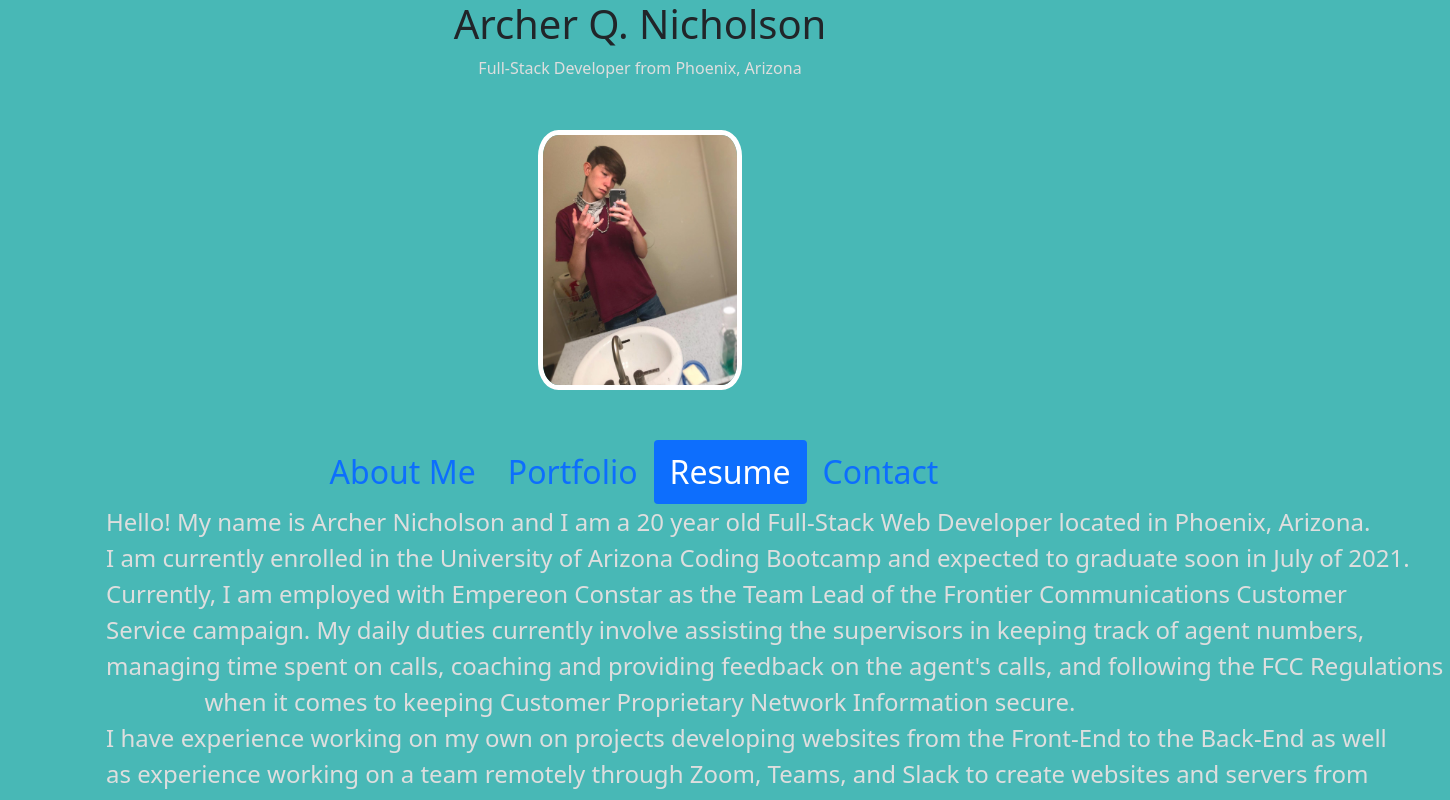
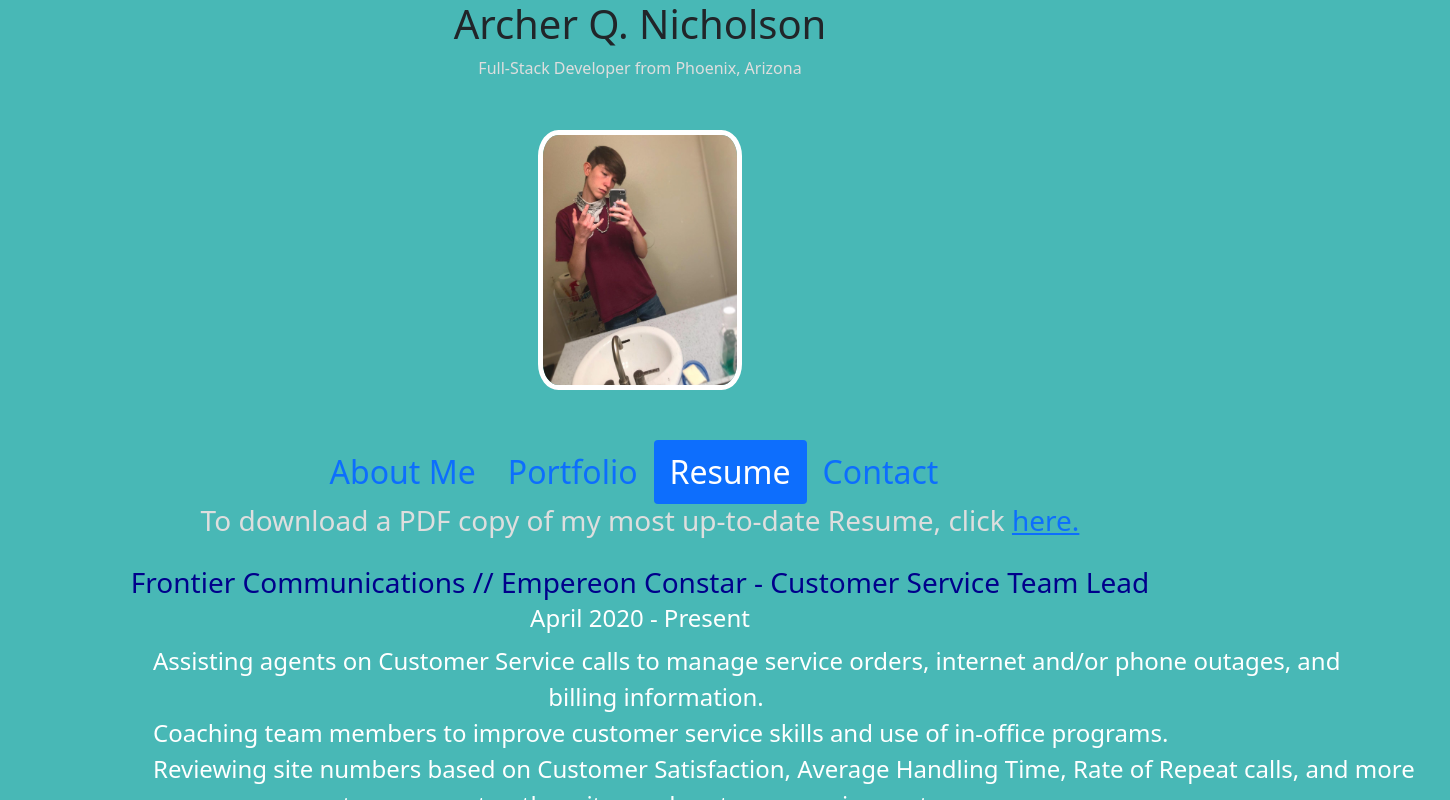
Before and after one commit to mrarcher2000/react-portfolio, a React (Create React App) app: page / in a window 1280 px wide. Both pictures are taken after a click on the button "Resume". Shown: the top 800 px of the page, 1450 px wide, since content can reach past the window. Built offline with nearby package versions, Linux system fonts and the light colour scheme.

Commit message:
add resume and download link

```diff
--- a/src/App.css
+++ b/src/App.css
@@ -86,3 +86,32 @@ body {
     box-shadow: 7px 7px 7px 1px rgba(0,0,0, 0.3);
     font-size: larger;
 }
+
+
+.resume-body {
+    font-size: 75%;
+    color: white;
+}
+
+.resume-body h3 {
+    margin: 5px;
+    color: darkblue;
+}
+
+.resume-body span {
+    color: var(--color4);
+}
+
+.resume-body ul {
+    margin-top: 10px;
+    list-style-type: none;
+    border-bottom: 1px solid darkblue;
+}
+
+.resume-body li {
+    font-style: normal;
+}
+
+.resume-block {
+    padding: 15px;
+}
--- a/src/components/PageElement/index.js
+++ b/src/components/PageElement/index.js
@@ -1,6 +1,7 @@
 import React from 'react';
 import AboutMe from '../AboutMe';
 import Portfolio from '../Portfolio';
+import Resume from '../Resume';
 
 
 
@@ -14,6 +15,8 @@ function PageElement(props) {
             return (<AboutMe />);
         case 'portfolio':
             return (<Portfolio />);
+        case 'resume':
+            return (<Resume />);
         default:
             return (<AboutMe />);
     }
--- /dev/null
+++ b/src/components/Resume/index.js
@@ -0,0 +1,71 @@
+import React from 'react';
+import { Container, Row, Col } from 'react-bootstrap';
+import 'bootstrap/dist/css/bootstrap.css';
+import resumePDF from '../../assets/Archer-Nicholson.pdf';
+
+
+function Resume() {
+
+
+    return (
+        <Row>
+            <Col>
+                <h3>To download a PDF copy of my most up-to-date Resume, click <a href={resumePDF} target="_blank" download>here.</a></h3>
+                <div class="resume-body">
+                    <div class="resume-block">
+                        <h3>Frontier Communications // Empereon Constar - <span>Customer Service Team Lead</span></h3>
+                        <h4>April 2020 - Present</h4>
+                        <ul>
+                            <li>Assisting agents on Customer Service calls to manage service orders, internet and/or phone outages, and <br /> billing information.</li>
+                            <li>Coaching team members to improve customer service skills and use of in-office programs.</li>
+                            <li>Reviewing site numbers based on Customer Satisfaction, Average Handling Time, Rate of Repeat calls, and more <br /> to compare to other sites and customer service centers.</li>
+                            <li>Following FCC regulations as well as Customer Proprietary Network Information (CPNI) guidelines to ensure<br /> security of personal information. </li>
+                        </ul>
+                    </div> <br />
+                    <div class="resume-block">
+                        <h3>
+                            Norwegian Cruise Lines // The Pride of America - <span>Assistant Waiter</span>
+                        </h3>
+                        <h4>
+                            August 2019 - March 2020
+                        </h4>
+                        <ul>
+                            <li>Assisting Front Waiters, bussing tables, and serving guests in a fine-dining environment.</li>
+                            <li>Preparing dining rooms for service and cleaning after meal times</li>
+                            <li>Sign in guests at muster station and lead them to a lifeboat in case of an emergency</li>
+                        </ul>
+                    </div> <br />
+                    <div class="resume-block">
+                        <h3>
+                            Chipotle Mexican Grill - <span>Front of House Trainer</span>
+                        </h3>
+                        <h4>
+                            September 2017 - September 2019
+                        </h4>
+                        <ul>
+                            <li>Prepare food on the line as ordered by viewing customer</li>
+                            <li>Use a POS system to charge customers for products bought, keep track of sales, and process online orders.</li>
+                            <li>Prepare both hot and cold items for the line while maintaining back of house cleanliness and following food <br /> safety guidelines.</li>
+                        </ul>
+                    </div><br />
+                    <div class="resume-block">
+                        <h3>
+                            McDonald's - <span>Crew Manager</span>
+                        </h3>
+                        <h4>
+                            June 2016 - September 2017
+                        </h4>
+                        <ul>
+                            <li>Counting the safe and cashier drawers at open, during the day, and at close to ensure proper money handling <br /> from employees</li>
+                            <li>Taking orders and preparing orders to be given to customers while continuing to follow food safety guidelines.</li>
+                            <li>Training and overseeing new crew members so they have the tools to complete their tasks effectively and <br /> efficiently.</li>
+                        </ul>
+                    </div> <br />
+                </div>
+            </Col>
+        </Row>
+    )
+}
+
+
+export default Resume;
```
Also changed, not shown: 1 other file (tests, documents, lock files or other folders).
